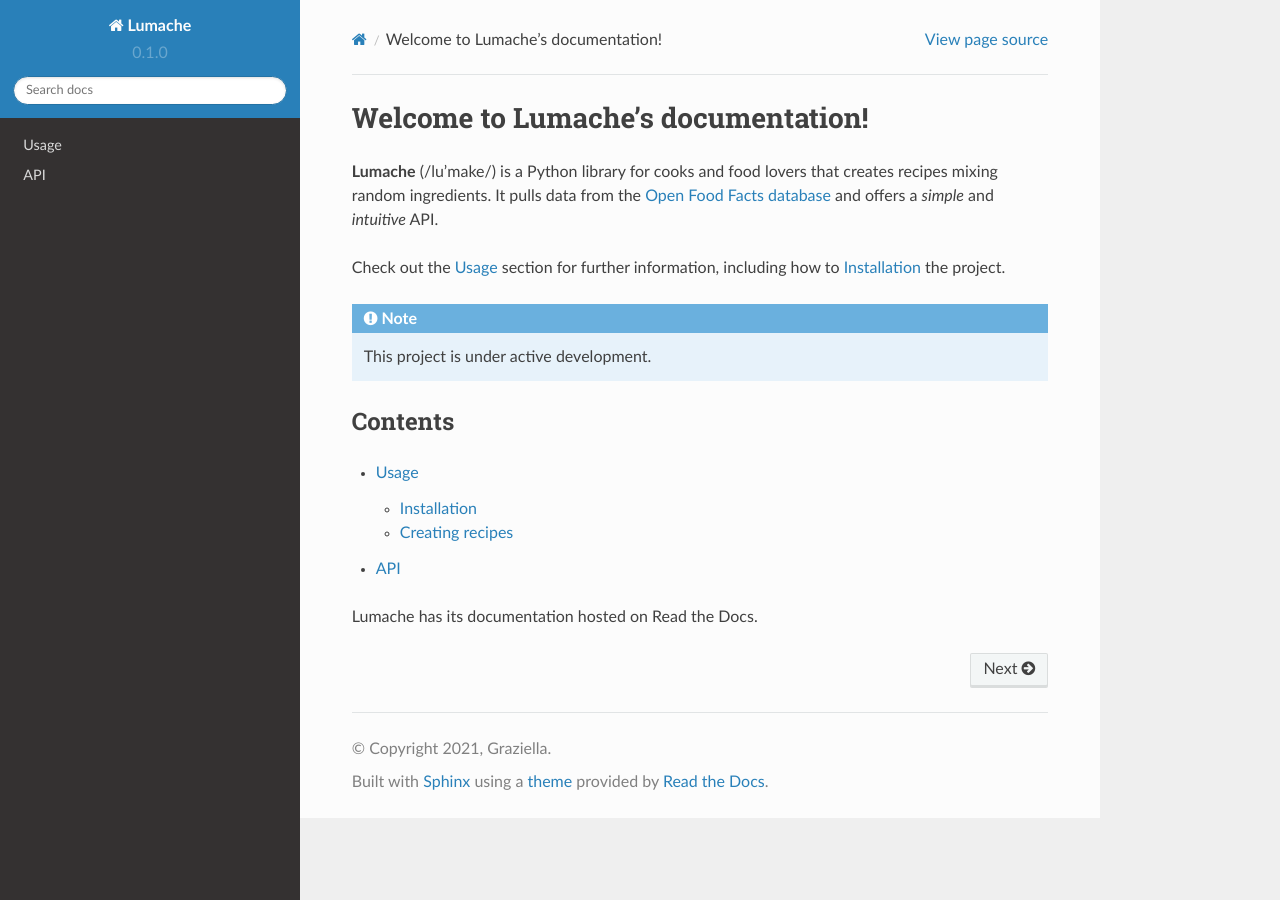
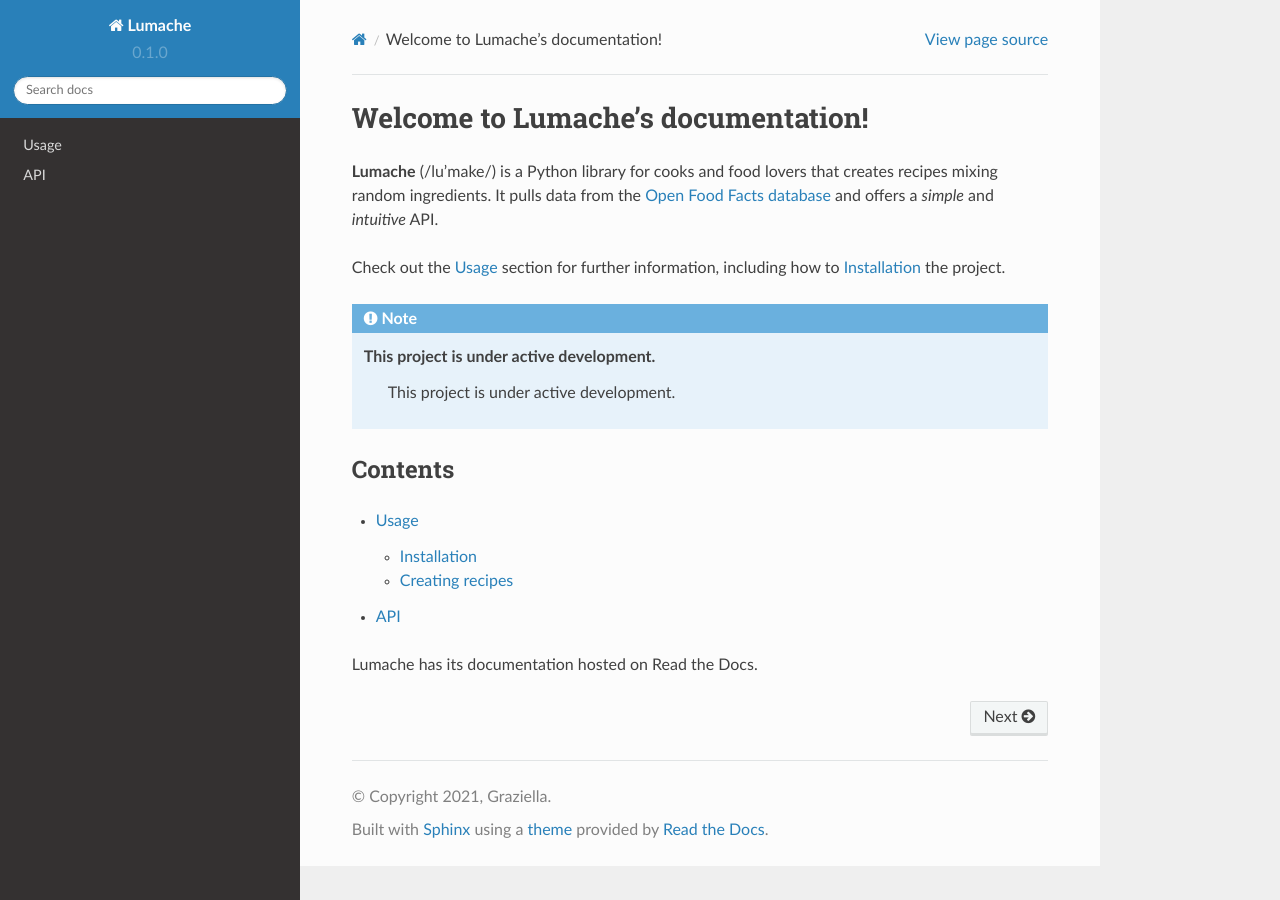
Before and after one commit to quocviet1996/tr90-document, a Sphinx documentation site: the page built from docs/source/index.rst, in a window 1280 px wide. Built offline with Sphinx 7.4.7 and the Read the Docs theme 2.0.0, drawn with Linux system fonts in a browser that asks for light colours.

Commit message:
Update index.rst

```diff
--- a/docs/source/index.rst
+++ b/docs/source/index.rst
@@ -12,6 +12,8 @@
 .. note::
 
    This project is under active development.
+      This project is under active development.
+
 
 Contents
 --------
```
